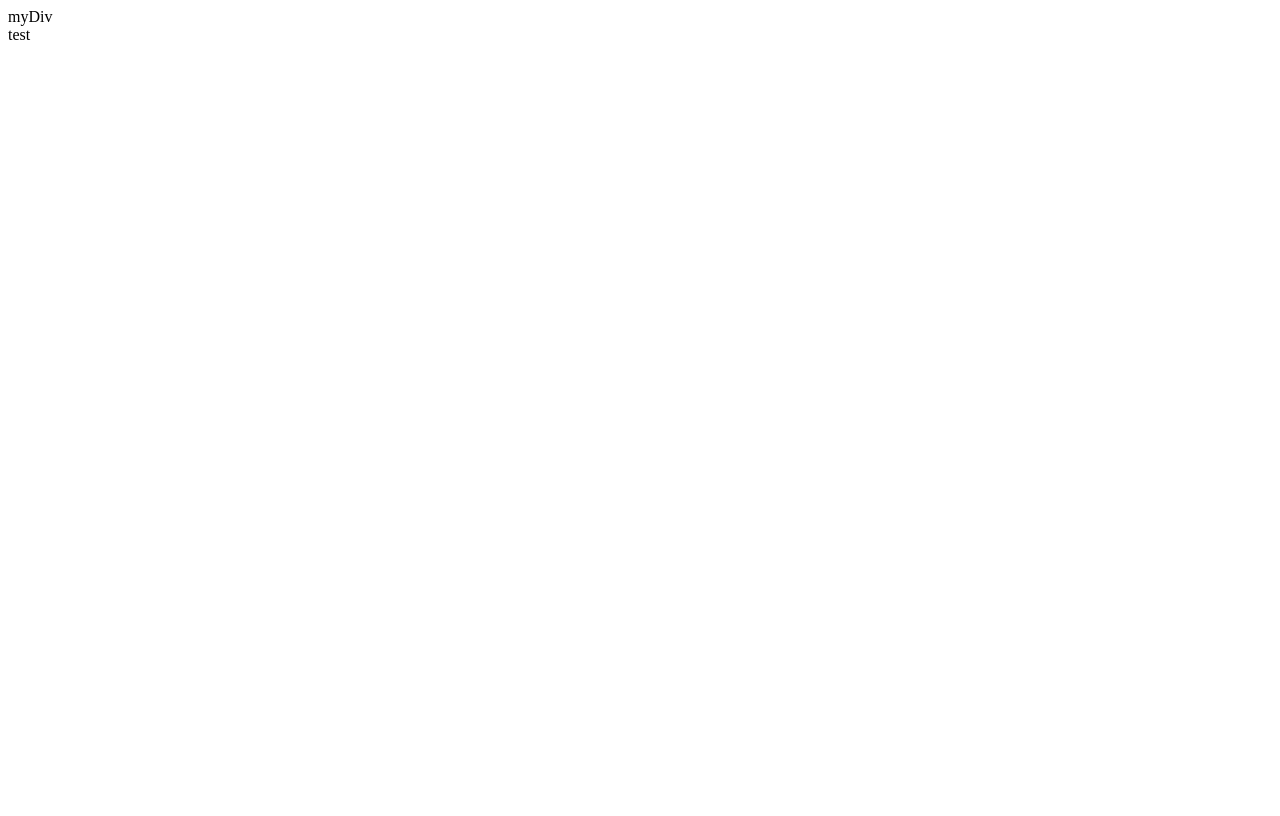
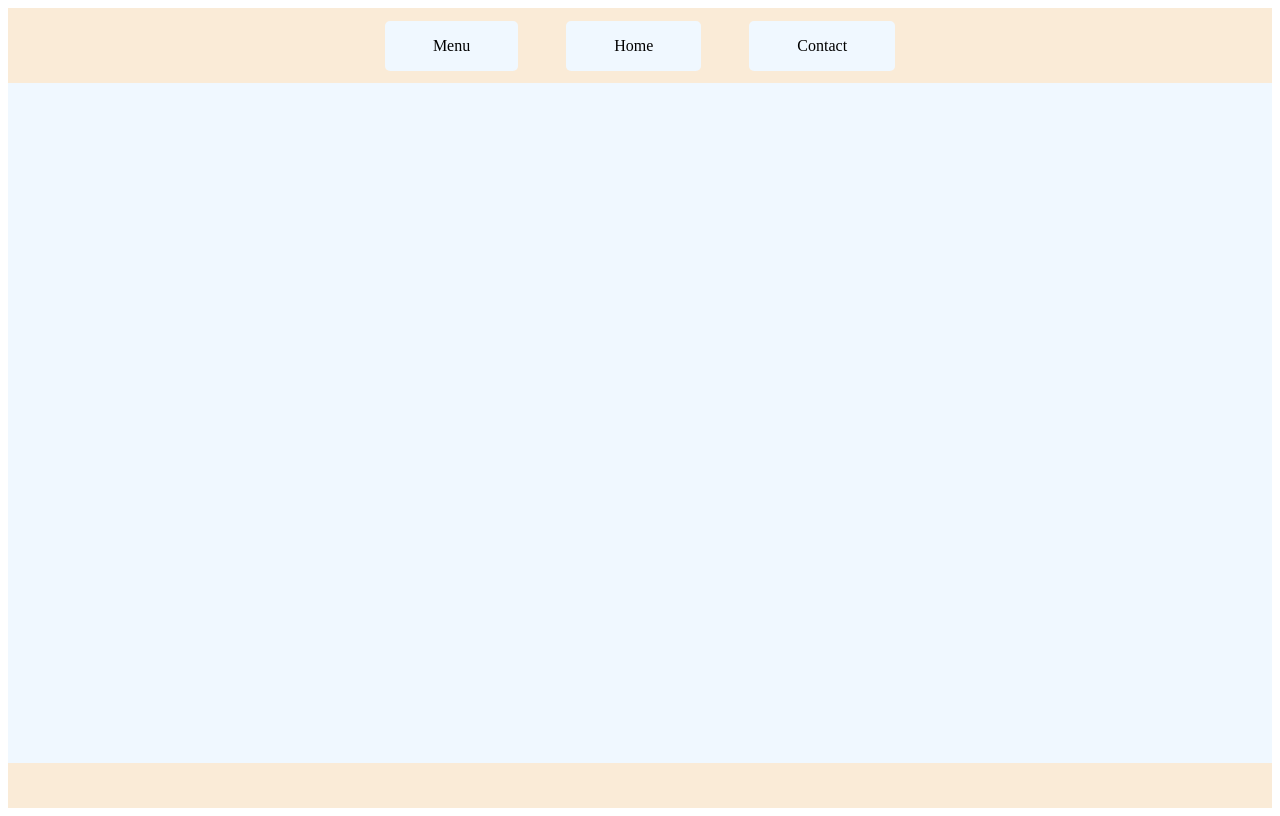
Before and after one commit to rodrigodeleon/restaurant-TOP, a website built with webpack: page dist/index.html in a window 1280 px wide. Built offline with nearby package versions, Linux system fonts and the light colour scheme.

Commit message:
Add main menu structure

```diff
--- a/src/index.js
+++ b/src/index.js
@@ -1,14 +1,5 @@
+import * as pageLoad from "./mainLoad";
+import "./style.css";
 
-let content = document.querySelector('#content');
-const header = document.createElement('div');
-const main = document.createElement('div');
-const footer = document.createElement('div');
-
-header.setAttribute('id','header');
-header.innerHTML = 'test';
-main.setAttribute('id','main');
-footer.setAttribute('id','footer');
-
-content.appendChild(header);
-content.appendChild(main);
-content.appendChild(footer);
+pageLoad.loadMainPage();
+pageLoad.loadMainMenu();
--- /dev/null
+++ b/src/mainLoad.js
@@ -0,0 +1,35 @@
+const content = document.querySelector("#content");
+const main = document.querySelector("#main");
+const header = document.querySelector("#header");
+const footer = document.querySelector("#footer");
+
+function loadMainPage() {
+  const content = document.querySelector("#content");
+  const header = document.createElement("div");
+  const main = document.createElement("div");
+  const footer = document.createElement("div");
+
+  header.setAttribute("id", "header");
+  main.setAttribute("id", "main");
+  footer.setAttribute("id", "footer");
+
+  content.append(header, main, footer);
+}
+
+function loadMainMenu() {
+  const header = document.querySelector("#header");
+  const menu = document.createElement("div");
+  const home = document.createElement("div");
+  const contact = document.createElement("div");
+  menu.classList.add("headerNav");
+  home.classList.add("headerNav");
+  contact.classList.add("headerNav");
+
+  menu.textContent = "Menu";
+  home.textContent = "Home";
+  contact.textContent = "Contact";
+
+  header.append(menu, home, contact);
+}
+
+export { loadMainPage, loadMainMenu };
--- /dev/null
+++ b/src/style.css
@@ -0,0 +1,30 @@
+#content {
+    height: 100vh;
+    display: flex;
+    flex-direction: column;
+    background-color: aliceblue;
+}
+#header {
+    background-color: antiquewhite;
+    height: 5rem;
+    display: flex;
+    justify-content: center;
+    align-items: center;
+    gap: 3rem;
+}
+
+#main {
+    display: flex;
+    height: 90vh;
+}
+#footer {
+    height: 3rem;
+    justify-content: flex-end;
+    background-color: antiquewhite;
+}
+
+.headerNav {
+    background-color: aliceblue;
+    padding: 1rem 3rem;
+    border-radius: 5px;
+}
--- a/webpack.config.js
+++ b/webpack.config.js
@@ -6,4 +6,16 @@ module.exports = {
     filename: 'main.js',
     path: path.resolve(__dirname, 'dist'),
   },
+  module: {
+    rules: [
+      {
+        test: /\.css$/,
+        use: [
+          'style-loader',
+          'css-loader'
+        ]
+      }
+    ]
+  }
+
 };
```
Also changed, not shown: package.json (+5 -3 lines), dist/index.html, dist/main.js, 1 other file.
